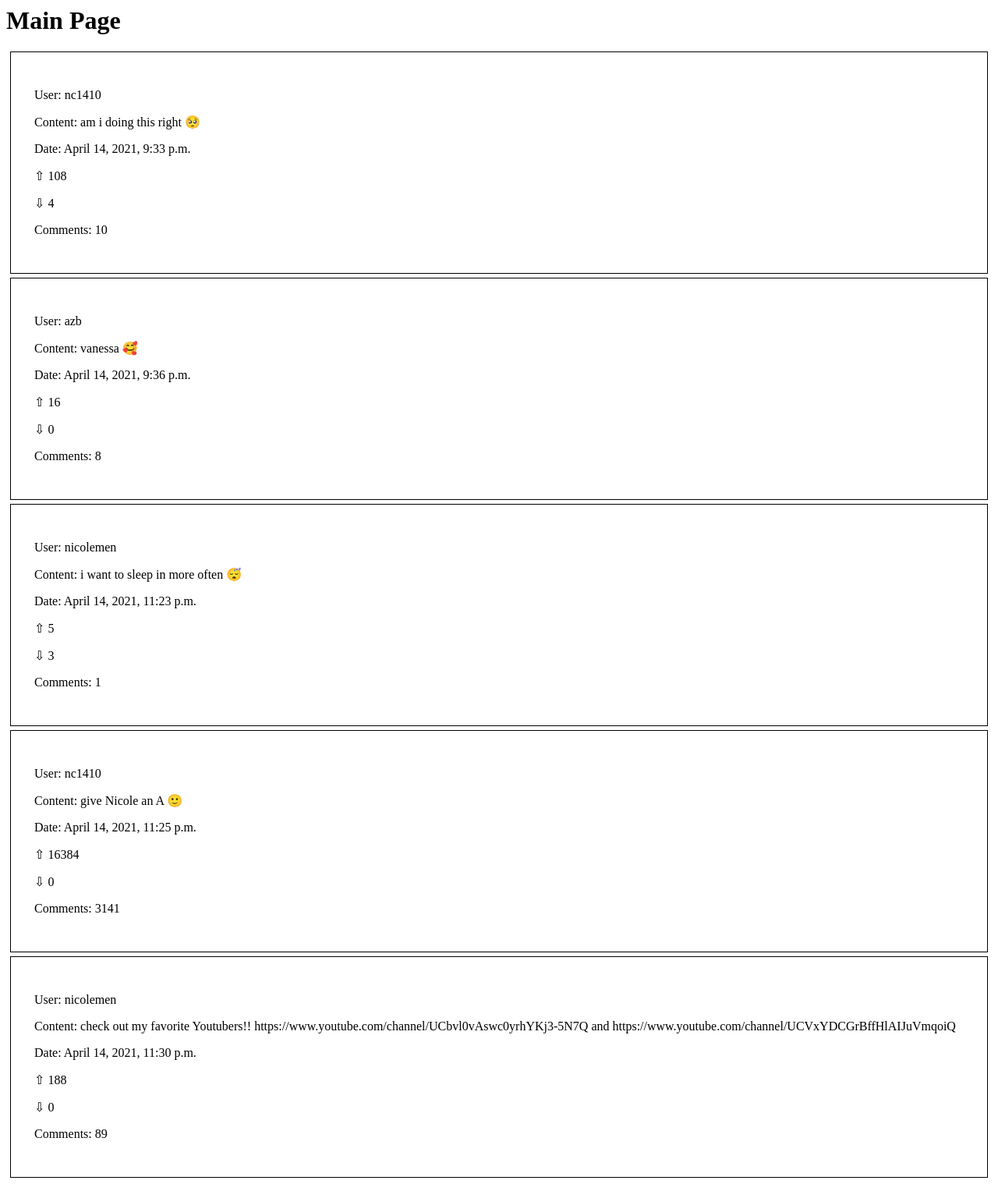
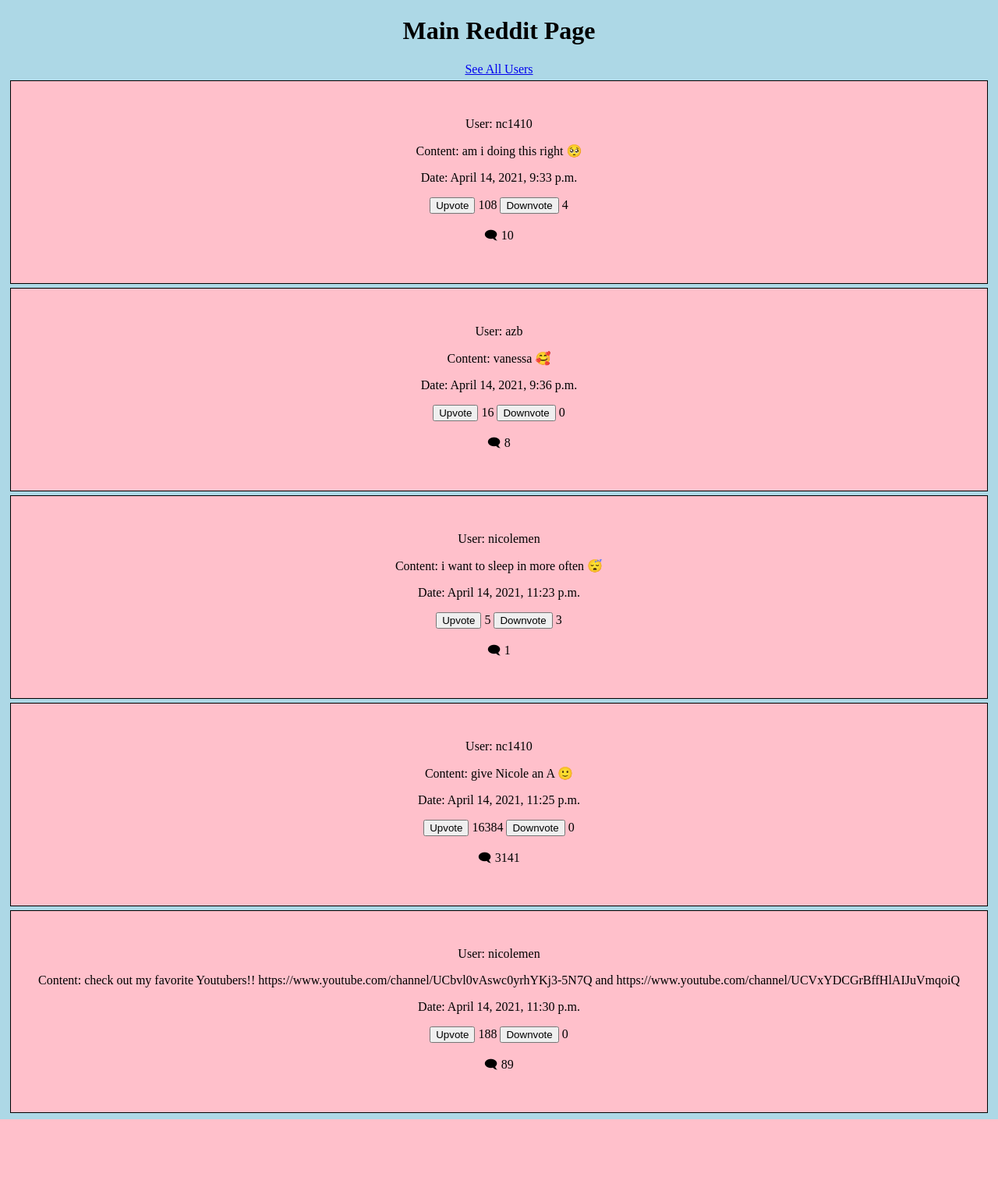
Before and after one commit to nicolemen/DJangoProject, a Django app: page / in a window 1280 px wide. Shown: the whole page at 78% size. After the commit the page ends 1435 px from the top, so only its background shows below. Run offline with Django 3.2, Linux system fonts and the light colour scheme; data comes from the database, SQL or seed files in the repository; both versions use the stored data as it was after the commit.

Commit message:
added comments and styling

```diff
--- a/DJangoProject/DJangoProject/urls.py
+++ b/DJangoProject/DJangoProject/urls.py
@@ -16,6 +16,8 @@
 from django.contrib import admin
 from django.urls import include, path
 
+
+# goes to admin and forwards to other urls.py in app
 urlpatterns = [
     path('polls/', include('polls.urls')),
     path('', include('polls.urls')),
--- a/DJangoProject/polls/models.py
+++ b/DJangoProject/polls/models.py
@@ -1,16 +1,19 @@
 from django.db import models
 from django.contrib.auth.models import User
 
-# Create your models here.
+# fake data was manually put in with the superuser
 class Users(models.Model):
-    username= models.CharField(max_length=200, default=None)
+    # information related to the users
+    username = models.CharField(max_length=200, default=None)
     password = models.CharField(max_length=50, default=None)
+    # using built-in User model
     user = models.OneToOneField(User, on_delete=models.CASCADE, default=None)
 
     def __str__(self):
         return self.username
 
 class Posts(models.Model):
+    # basic information relating to the "Reddit" post
     user = models.ForeignKey(Users, on_delete=models.CASCADE, default=None)
     content = models.CharField(max_length=500, default=None)
     date = models.DateTimeField(max_length=50, default=None)
--- a/DJangoProject/polls/templates/polls/main.html
+++ b/DJangoProject/polls/templates/polls/main.html
@@ -1,25 +1,56 @@
-<!-- main page on Reddit -->
-<h1>Main Page</h1>
+<!DOCTYPE html>
+<html lang="en">
 
+<head>
+  <meta charset="utf-8">
+  <title>Reddit Page</title>
+
+  <!-- some css to make the site look more like "Reddit" -->
   <style>
+    body{
+      text-align: center;
+      background-color: lightblue;
+    }
     div.text {
+      background-color: pink;
       border: 1px solid black;
       padding: 30px;
       margin: 5px;
     }
   </style>
+</head>
 
+<body>
+  <!-- main page on Reddit -->
+  <h1>Main Reddit Page</h1>
+  <a href="{% url 'user' %}">See All Users</a>
+
+  <!-- organizing information regarding post, as Reddit does, including emojis for the upvotes/downvotes/comments -->
   {% if post_list %}
     {% for post in post_list %}
       <div class="text">
         <p>User: {{ post.user }}</p>
         <p>Content: {{ post.content }}</p>
         <p>Date: {{ post.date }}</p>
-        <p>⇧ {{ post.upvotes }}</p>
-        <p>⇩ {{ post.downvotes }}</p>
-        <p>Comments: {{ post.comments }}</p>
+
+        <!-- upvotes and downvotes that are interactive-->
+        <form action="{% url 'upvote' post.id %}" method="post" style="display:inline">
+          {% csrf_token %}
+          <input type="submit" value="Upvote" />
+          <label for="upvote">{{ post.upvotes }}</label>
+        </form>
+        <form action="{% url 'downvote' post.id %}" method="post" style="display:inline">
+          {% csrf_token %}
+          <input type="submit" value="Downvote" />
+          <label for="downvote">{{ post.downvotes }}</label>
+        </form>
+
+        <p>🗨 {{ post.comments }}</p>
       </div>
     {% endfor %}
   {% else %}
     <p>No Posts Found</p>
   {% endif %}
+</body>
+
+</html>
--- a/DJangoProject/polls/urls.py
+++ b/DJangoProject/polls/urls.py
@@ -1,9 +1,11 @@
 from django.urls import path
 from . import views
+
+# connects to two different views
 
 urlpatterns = [
     path('', views.main_view, name="index"),
     path('user/', views.user_view, name="user"),
-
-
+    path('<int:post_id>/upvote/', views.upvote, name="upvote"),
+    path('<int:post_id>/downvote/', views.downvote, name="downvote")
     ]
--- a/DJangoProject/polls/views.py
+++ b/DJangoProject/polls/views.py
@@ -1,14 +1,15 @@
 from django.shortcuts import render
-from django.http import HttpResponse
+from django.http import HttpResponse, HttpResponseRedirect
 from django.template import loader
-
+from django.urls import reverse
 from .models import Posts, Users
-from django.utils import timezone
 from django.contrib.auth.models import User
 
-# Create your views here.
+# each view goes to one template
 
+# main view is the main "Reddit" page with all of the posts
 def main_view(request):
+    # views find models and retrieve the data, putting data in context and then sending to respective template
     template = loader.get_template('polls/main.html')
     latest_post_list = Posts.objects.order_by('date')
     context = {
@@ -17,6 +18,7 @@
     print(latest_post_list)
     return HttpResponse(template.render(context, request))
 
+# user view is the list of users that have created posts
 def user_view(request):
     template = loader.get_template('polls/user.html')
     user_list = Users.objects.order_by('username')
@@ -24,3 +26,17 @@
     'user_list' : user_list,
     }
     return HttpResponse(template.render(context, request))
+
+# upvote and downvote functions that increment by one
+
+def upvote(request, post_id):
+    post = Posts.objects.get(pk=post_id)
+    post.upvotes += 1
+    post.save()
+    return HttpResponseRedirect(reverse('index'))
+
+def downvote(request, post_id):
+    post = Posts.objects.get(pk=post_id)
+    post.downvotes += 1
+    post.save()
+    return HttpResponseRedirect(reverse('index'))
```
Also changed, not shown: DJangoProject/polls/templates/polls/user.html (+25 -5 lines), DJangoProject/db.sqlite3. Lines whose indentation alone changed are shown as unchanged.
